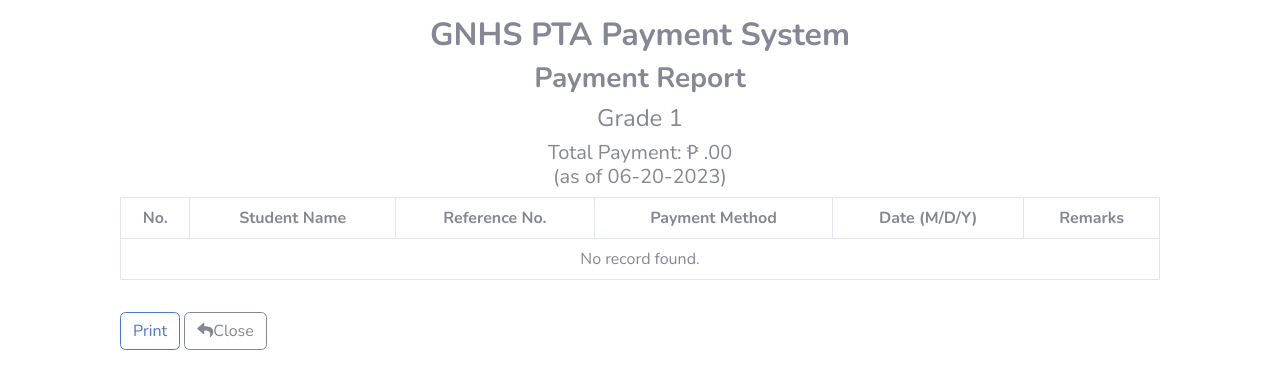
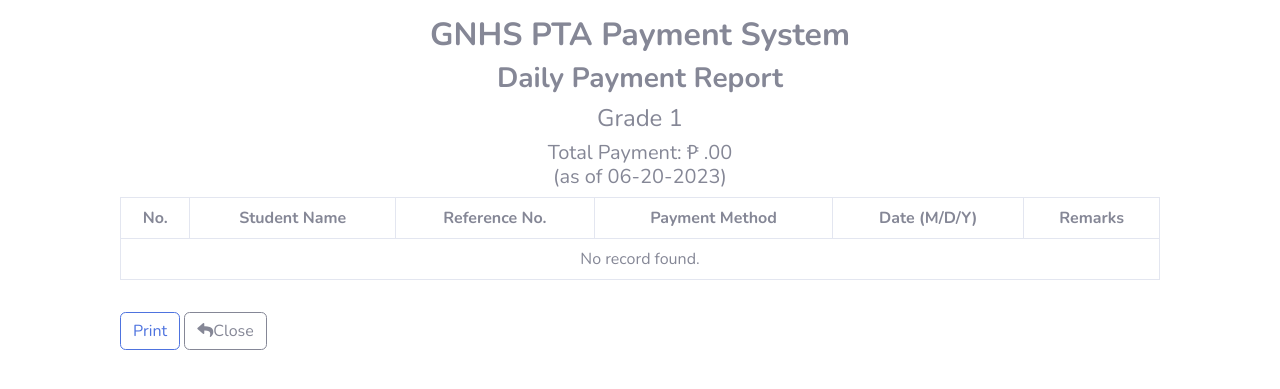
Before and after one commit to rickmagz/online-payment-sys, a PHP site: page /admin/daily_rep.php?gradelevel=1 in a window 1280 px wide. Shown: the top 389 px of the page. Run offline with PHP 8.4, Linux system fonts and the light colour scheme; tables that the repository leaves empty or names only in its code hold one stand-in row (values such as "Sample post"); some libraries are stand-ins or nearby versions.

Commit message:
Fixed error in daily reports

```diff
--- a/admin/daily_rep.php
+++ b/admin/daily_rep.php
@@ -62,7 +62,7 @@ $total = $res->fetch_assoc()['SUM(amount_paid)'];
     <div id="wrapper">
         <div class="container-fluid mt-3" style="max-width: 85%; text-align: center;">
             <h2><strong>GNHS PTA Payment System</h2>
-            <h3>Payment Report</strong></h3>
+            <h3>Daily Payment Report</strong></h3>
             <h4>Grade <?php echo $data; ?></h4>
             <h5>Total Payment: &#8369; <?php echo $total; ?>.00<br>(as of <?php echo $today; ?>)</h5>
             <div class="table-responsive table mt-2" id="dataTable" role="grid" aria-describedby="dataTable_info">
--- a/treas/daily_rep.php
+++ b/treas/daily_rep.php
@@ -62,7 +62,7 @@ $total = $res->fetch_assoc()['SUM(amount_paid)'];
     <div id="wrapper">
         <div class="container-fluid mt-3" style="max-width: 85%; text-align: center;">
             <h2><strong>GNHS PTA Payment System</h2>
-            <h3>Payment Report</strong></h3>
+            <h3>Daily Payment Report</strong></h3>
             <h4>Grade <?php echo $data; ?></h4>
             <h5>Total Payment: &#8369; <?php echo $total; ?>.00<br>(as of <?php echo $today; ?>)</h5>
             <div class="table-responsive table mt-2" id="dataTable" role="grid" aria-describedby="dataTable_info">
```
